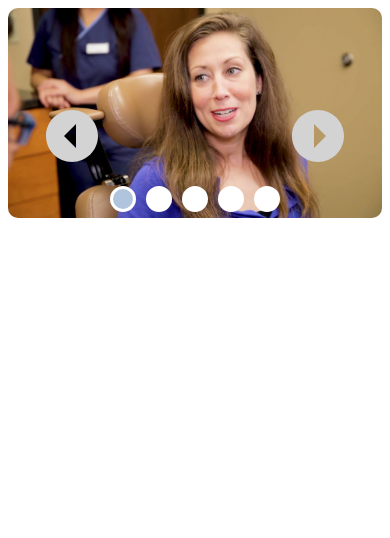
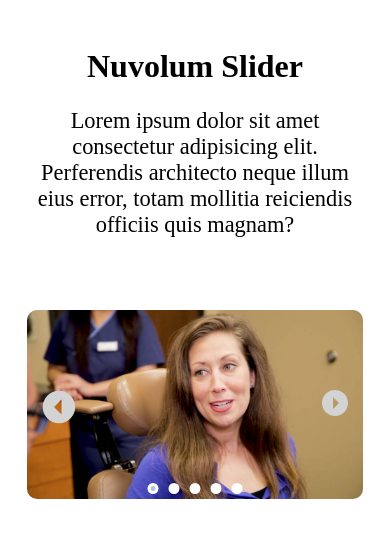
Before and after one commit to NathanSJang/nuvolum-assessment, a React (Create React App) app: page / in a window 390 px wide. Shown: the top 538 px of the page. Built offline with nearby package versions, Linux system fonts and the light colour scheme.

Commit message:
update css

```diff
--- a/src/App.js
+++ b/src/App.js
@@ -7,7 +7,17 @@ import './style/app.scss';
 function App() {
   return (
     <div className="App">
-      <ImageSlider silderData={SilderData}/>
+
+        <h1>Nuvolum Slider</h1>
+        <div className="app-sub-title">
+        <p>
+          Lorem ipsum dolor sit amet consectetur adipisicing elit.
+          Perferendis architecto neque illum eius error, totam mollitia reiciendis officiis quis magnam?
+        </p>
+      </div>
+      <div className="app-context">
+        <ImageSlider silderData={SilderData}/>
+      </div>
     </div>
   );
 }
--- a/src/comp/ImageSlider.js
+++ b/src/comp/ImageSlider.js
@@ -38,7 +38,6 @@ export default function ImageSlider({ silderData }) {
             <section className="slider">
                 <IoMdArrowDropleftCircle className='left-arrow' onClick={prevSlide}/>
                 <IoMdArrowDroprightCircle className="right-arrow" onClick={nextSlide}/>
-
                 <div
                     className="inner"
                     style={{ transform: `translateX(-${current * 100}%)` }}
@@ -54,9 +53,9 @@ export default function ImageSlider({ silderData }) {
                         />
                     )
                 })}
+                </div>
                 <Modal open={openModal} onClose={() => setOpenModal(false)} data={imgData}>
                 </Modal>
-                </div>
 
                 <div className='container-dots'>
                     {Array.from({length: len}).map((dot, idx) => (
--- a/src/comp/Modal.js
+++ b/src/comp/Modal.js
@@ -7,7 +7,7 @@ export default function Modal({ open, onClose, data }) {
         <>
             <div className="overlay" />
             <div className="modal">
-                {data[0].alt}
+                <h6>{data[0].alt}</h6>
                 <button className='modal-close-btn' onClick={onClose}>Close</button>
             </div>
         </>
--- a/src/style/app.scss
+++ b/src/style/app.scss
@@ -44,6 +44,39 @@
 }
 
 .App {
+    text-align: center;
+    height: 100vh;
+    padding: 2%;
+    @media (max-width: 425px) {
+        padding: 5%;
+    }
+}
+h1 {
+    font-size: 4rem;
+    @media (max-width: 425px) {
+        font-size: 2rem;
+    }
+}
+
+p {
+    font-size: 1.8rem;
+    @media (max-width: 425px) {
+        font-size: 1.4rem;
+    }
+    @media (max-width: 375px) {
+        font-size: 1.2rem;
+    }
+}
+
+.app-sub-title {
+    max-width: 800px;
+    margin-right: auto;
+    margin-left: auto;
+}
+
+.app-context {
     display: flex;
     justify-content: center;
+    padding-top: 50px;
+    padding-bottom: 50px;
 }
--- a/src/style/comp/ImageSlider.scss
+++ b/src/style/comp/ImageSlider.scss
@@ -32,14 +32,12 @@
     z-index: 10;
     cursor: pointer;
     user-select: none;
-}
-.right-arrow:hover {
-    transform: scale(1.2);
-    color: lightsteelblue;
-}
-.left-arrow:hover {
-    transform: scale(1.2);
-    color: lightsteelblue;
+
+    @media (max-width: 425px) {
+        font-size: 2rem;
+        right: 12px;
+        top: 40%
+    }
 }
 
 .left-arrow {
@@ -51,8 +49,23 @@
     z-index: 10;
     cursor: pointer;
     user-select: none;
+
+    @media (max-width: 425px) {
+        font-size: 2.5rem;
+        left: 12px;
+        top: 40%
+    }
 }
 
+.right-arrow:hover {
+    transform: scale(1.2);
+    color: lightsteelblue;
+}
+
+.left-arrow:hover {
+    transform: scale(1.2);
+    color: lightsteelblue;
+}
 
 .container-dots {
     position: absolute;
@@ -70,6 +83,10 @@
     margin: 0 5px;
     background: white;
     cursor: pointer;
+    @media (max-width: 425px) {
+        width: 5px;
+        height: 5px;
+    }
   }
 
 .dot.active {
--- a/src/style/comp/modal.scss
+++ b/src/style/comp/modal.scss
@@ -2,6 +2,7 @@
     position: fixed;
     top: 50%;
     left: 50%;
+    min-width: 200px;
     transform: translate(-50%, -50%);
     background: white;
     padding: 50px;
@@ -14,6 +15,13 @@
     height: auto;
     z-index: 10;
     font-size: 4rem;
+    @media (max-width: 425px) {
+        font-size: 2rem;
+        padding: 25px
+    }
+    @media (max-width: 375px) {
+		top: 45%;
+	}
 }
 .overlay {
     position: fixed;
@@ -21,8 +29,8 @@
     left: 0;
     right: 0;
     bottom: 0;
-    background: rgba(0,0,0,0.5);
-    opacity: 0.5;
+    background: rgba(0,0,0,1);
+    opacity: 0.8;
     z-index: 10;
 }
 
@@ -30,4 +38,8 @@
     margin-top: 2rem;
     font-size: 3rem;
     padding: 5%;
+    @media (max-width: 425px) {
+        font-size: 1.2rem;
+        margin-top: 0;
+    }
 }
```
